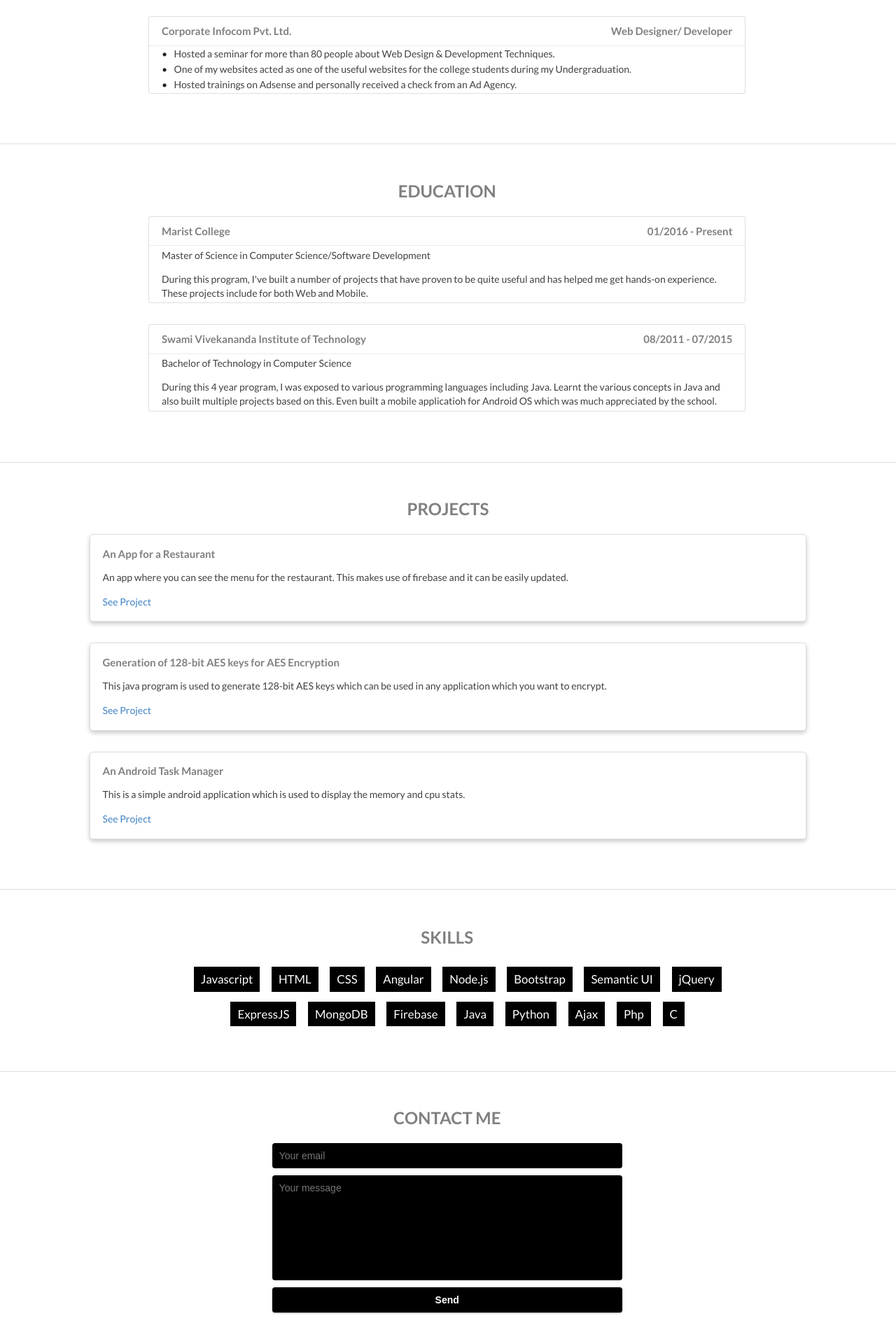
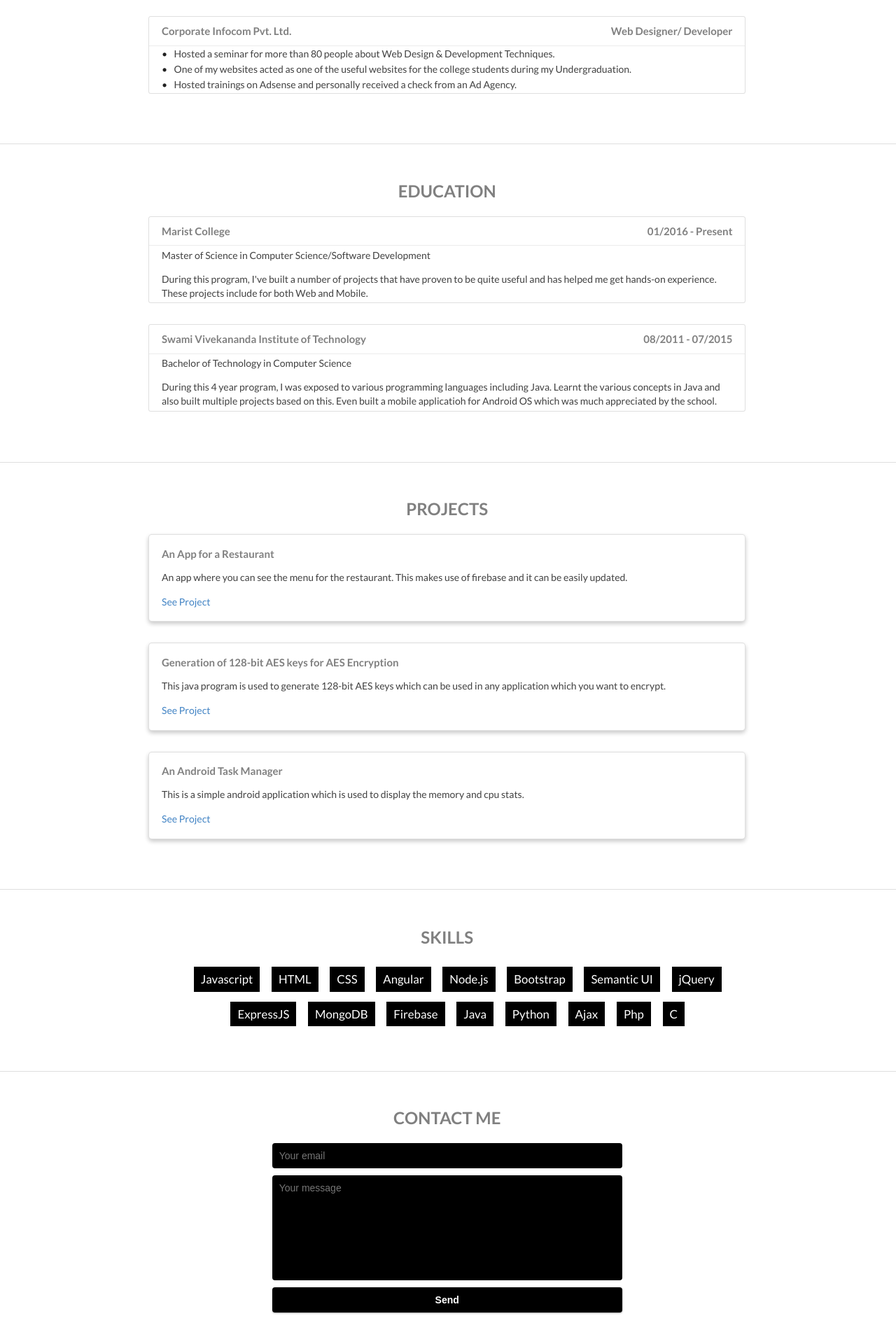
Before and after one commit to dainvinc/dainvinc.github.io, a Jekyll site: the page built from home.html, in a window 1280 px wide. Shown: the part 935-2855 px from the top of the page at 70% size. Built offline with Jekyll 4.4.1, drawn with Linux system fonts in a browser that asks for light colours; nearby versions of some CDN libraries.

Commit message:
Made a few changes to the projects section

```diff
--- a/home.html
+++ b/home.html
@@ -156,8 +156,8 @@ layout: default
 
 <!-- BEGIN PROJECTS -->
 <div class="row">
-  <div class="side-content-sm"></div>
-  <div class="main-content-lg">
+  <div class="side-content"></div>
+  <div class="main-content">
     <div class="content-header">
       <a class="anchor" name="projects"></a>
       <h2>Projects</h2>
```
